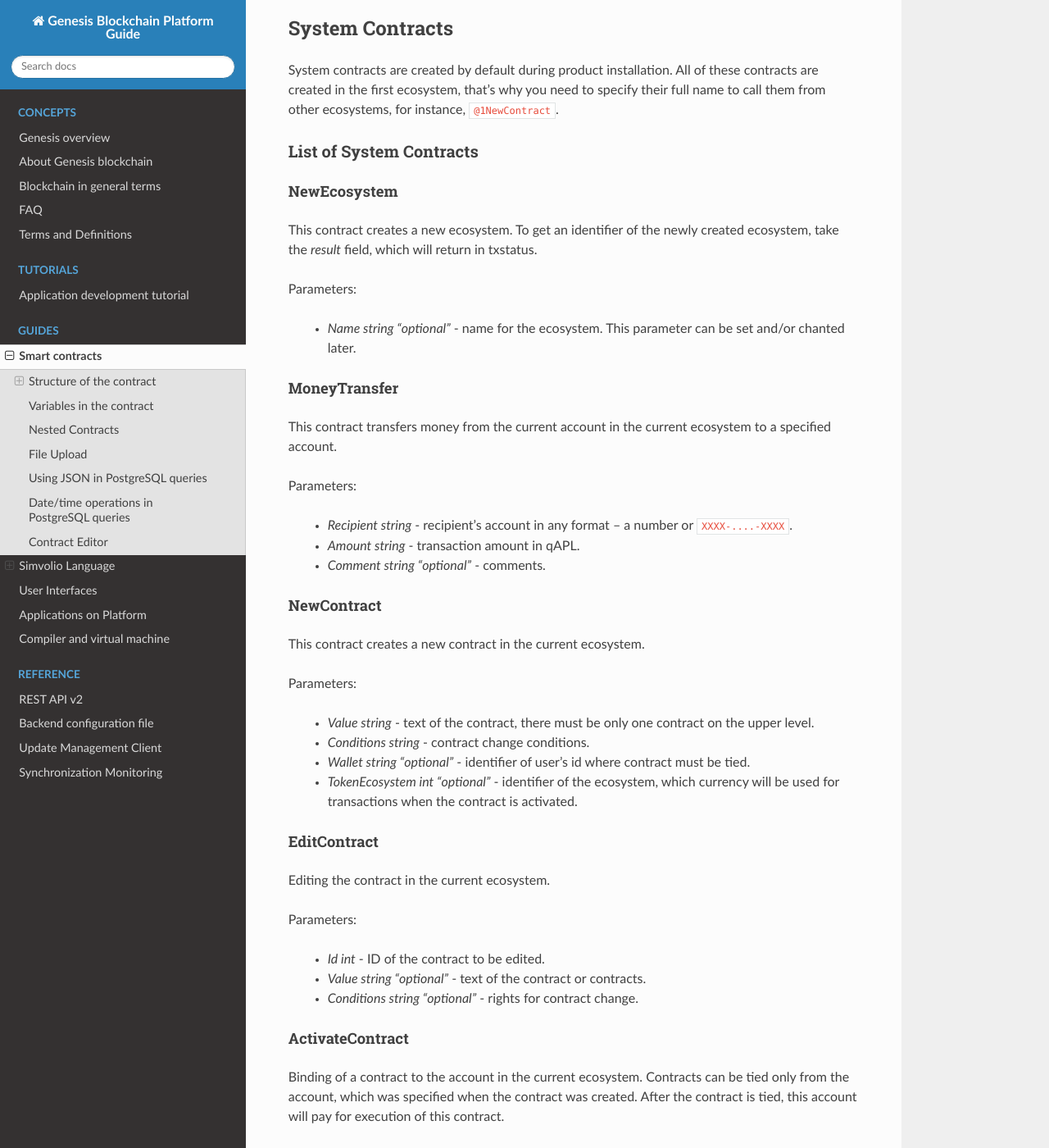
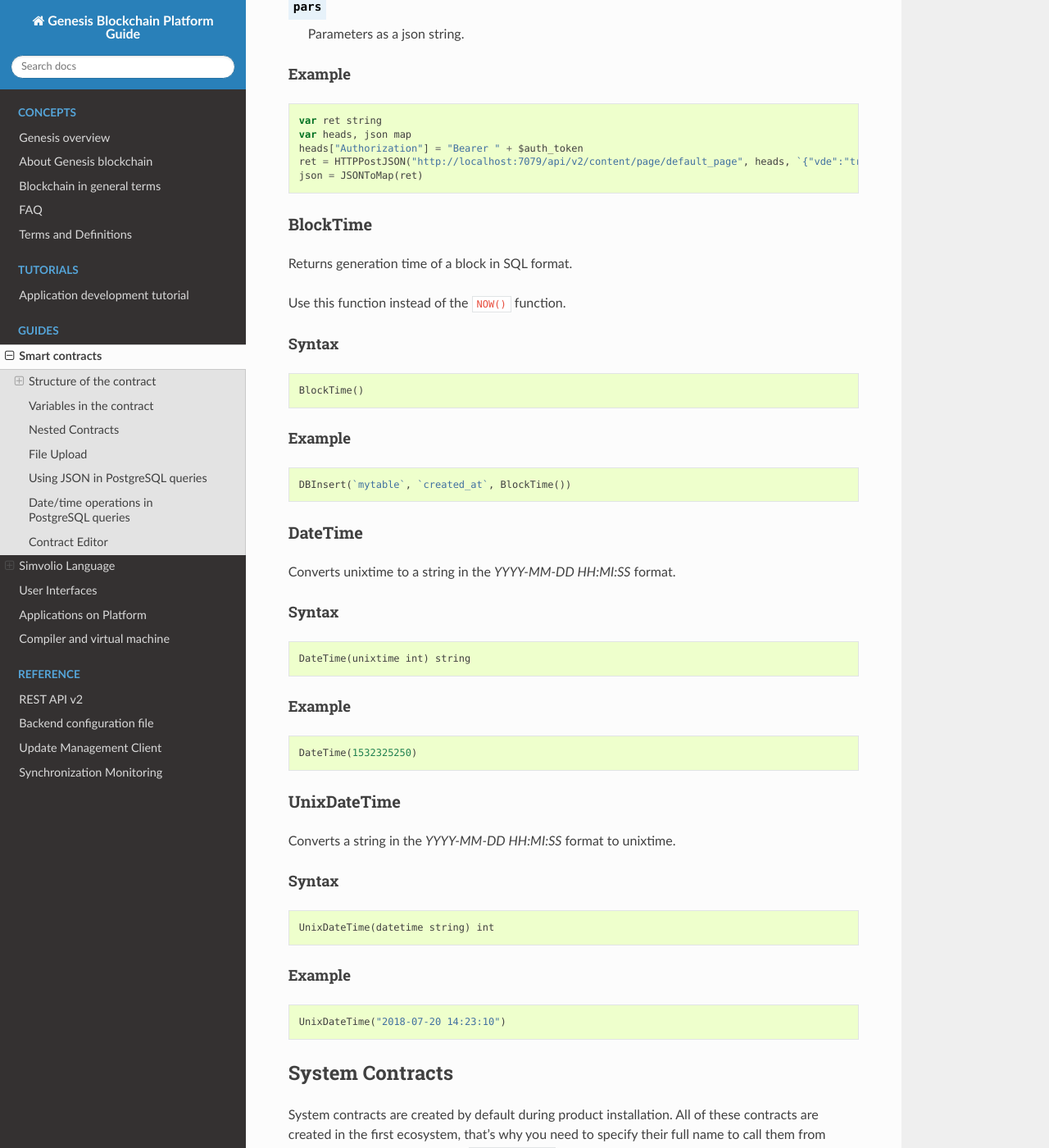
Before and after one commit to AplaProject/apla-docs-en, a Sphinx documentation site: the page built from source/topics/script.rst, in a window 1280 px wide and 1400 px high, scrolled down 38148 px. Shown: the whole window at 82% size. Built offline with Sphinx 7.4.7 and the Read the Docs theme 2.0.0, drawn with Linux system fonts in a browser that asks for light colours; some of the changed text lies outside the part shown.

Commit message:
Add time functions

```diff
--- a/source/topics/script.rst
+++ b/source/topics/script.rst
@@ -236,6 +236,11 @@
    DBInsert("mytable", "name,mytime", "John Dow", "timestamp " + $txtime )
 
 
+Following Simvolio functions work with date and time in SQL format:
+
+    - :ref:`BlockTime`
+    - :ref:`DateTime`
+    - :ref:`UnixDateTime`
 
 
 Contract Editor
@@ -571,6 +576,15 @@
     - :ref:`DBUpdateSysParam`
 
 
+Operations with date and time in SQL format:
+
+.. hlist::
+    :columns: 3
+
+    - :ref:`BlockTime`
+    - :ref:`DateTime`
+    - :ref:`UnixDateTime`
+
 Functions for VDE:
 
     - :ref:`HTTPRequest`
@@ -2259,6 +2273,80 @@
     json = JSONToMap(ret)
 
 
+.. _BlockTime:
+
+BlockTime
+---------
+
+Returns generation time of a block in SQL format.
+
+Use this function instead of the ``NOW()`` function.
+
+
+Syntax
+""""""
+
+.. code-block:: text
+
+    BlockTime()
+
+
+Example
+"""""""
+
+.. code:: js
+
+    DBInsert(`mytable`, `created_at`, BlockTime())
+
+
+
+.. _DateTime:
+
+DateTime
+--------
+
+Converts unixtime to a string in the `YYYY-MM-DD HH\:MI\:SS` format.
+
+
+Syntax
+""""""
+
+.. code-block:: text
+
+    DateTime(unixtime int) string
+
+
+Example
+"""""""
+
+.. code:: js
+
+    DateTime(1532325250)
+
+
+.. _UnixDateTime:
+
+UnixDateTime
+------------
+
+Converts a string in the `YYYY-MM-DD HH\:MI\:SS` format to unixtime.
+
+
+Syntax
+""""""
+
+.. code-block:: text
+
+    UnixDateTime(datetime string) int
+
+
+Example
+"""""""
+
+.. code:: js
+
+    UnixDateTime("2018-07-20 14:23:10")
+
 
 System Contracts
 ================
```
